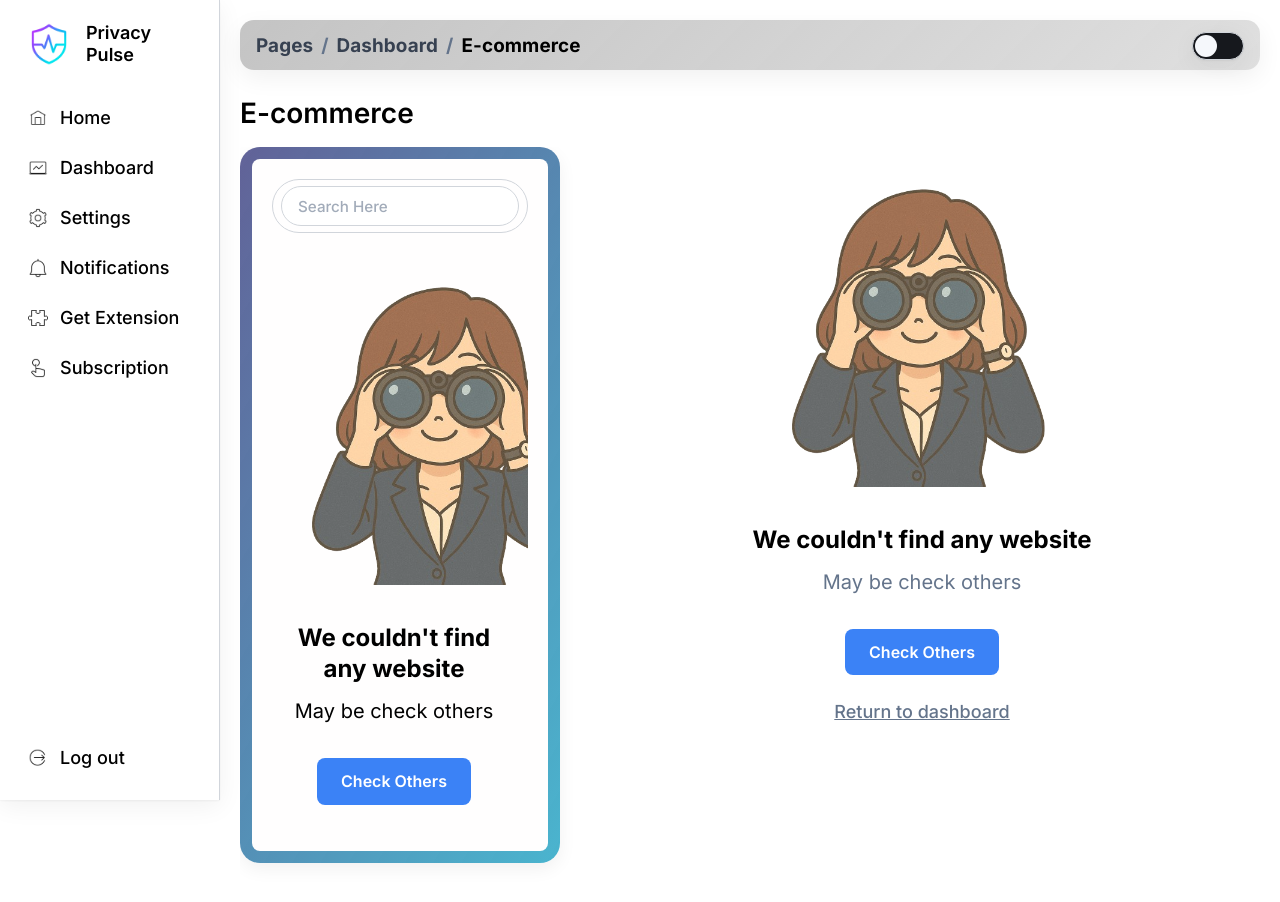
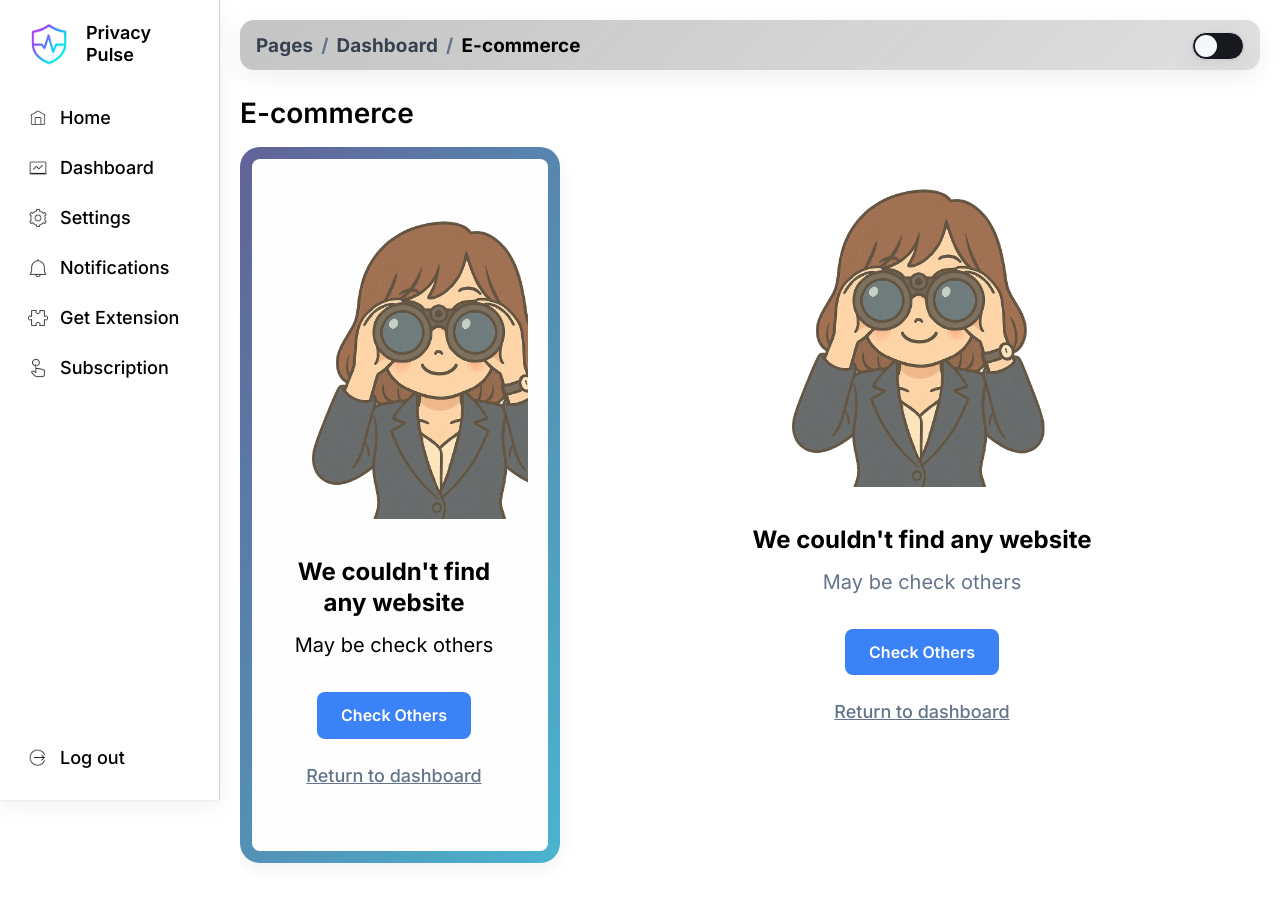
Before and after one commit to K-patel07/PDPD, a React (Vite) app in the folder privacy_frontend/privacy-frontend/: page /category/E-commerce in a window 1280 px wide. Shown: the top 902 px of the page. Built offline with nearby package versions, Linux system fonts and the light colour scheme.

Commit message:
Your message here

```diff
--- a/privacy_frontend/privacy-frontend/src/components/category/WebsiteList.jsx
+++ b/privacy_frontend/privacy-frontend/src/components/category/WebsiteList.jsx
@@ -212,7 +212,8 @@ export default function WebsiteList({
 
   return (
     <div className={cx("card panel left-list", className)} style={style}>
-      {/* Search */}
+      {/* Search - only show when there are websites */}
+      {!loading && !err && !preview && filtered.length > 0 && (
         <label className="list-search search" aria-label="Filter websites">
           <input
             type="text"
@@ -223,6 +224,7 @@ export default function WebsiteList({
             aria-controls="website-listbox"
           />
         </label>
+      )}
 
       {/* Scrollable list */}
       <div
```
Lines whose indentation alone changed are shown as unchanged.
